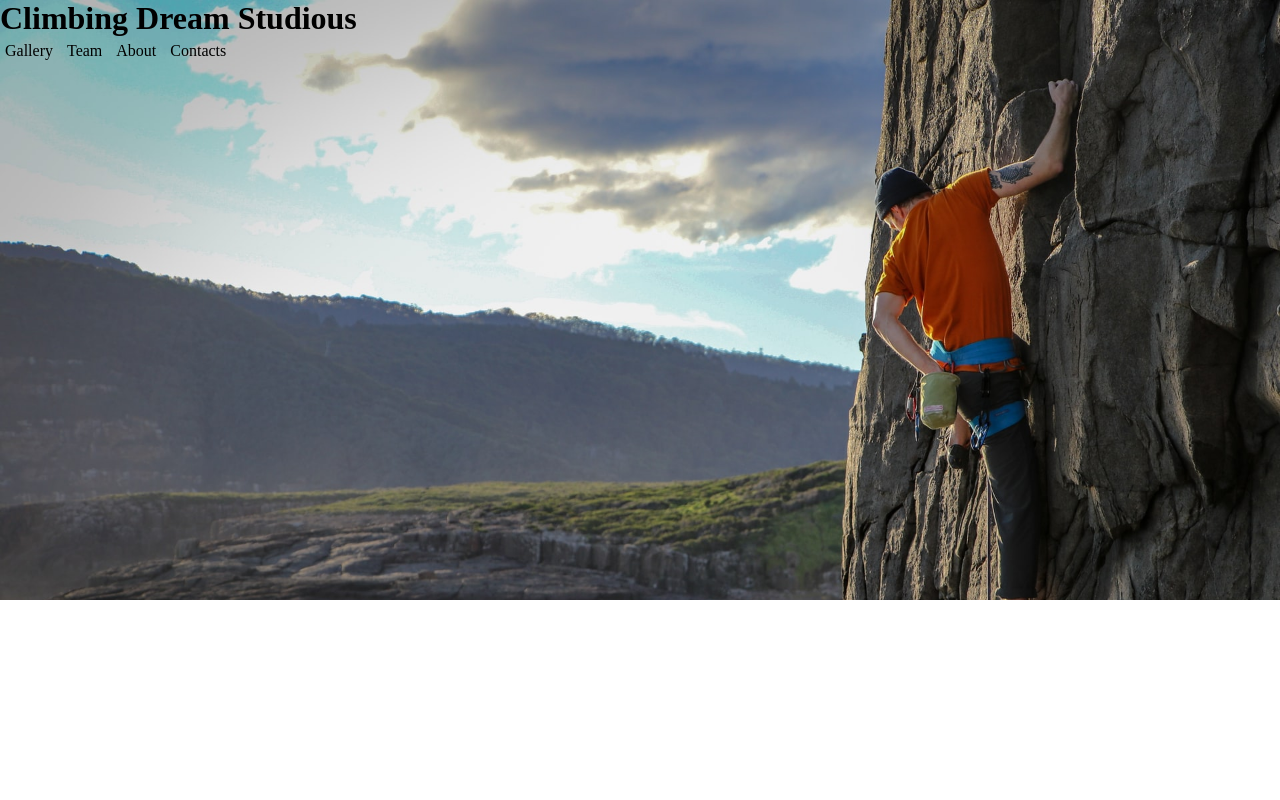
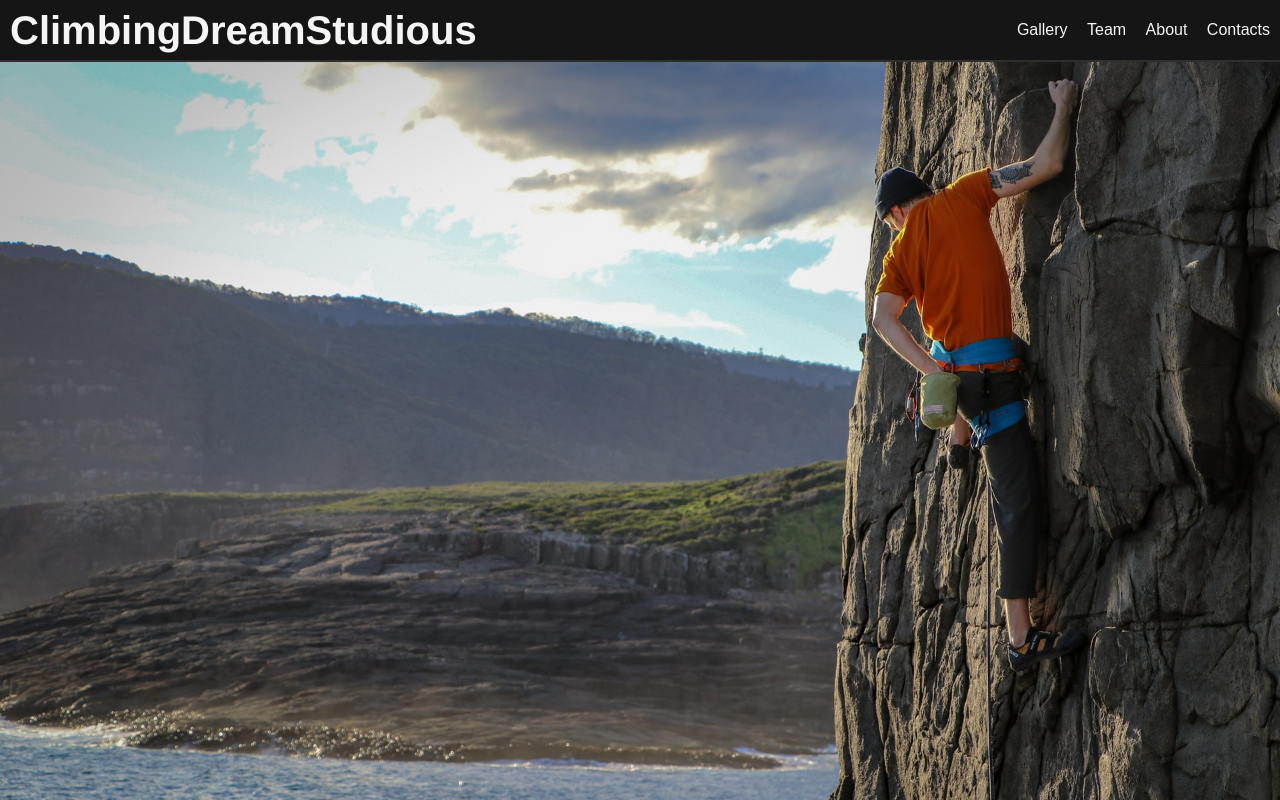
Before and after one commit to CashFreak/CashFreak.github.io, a plain HTML site: page index.html in a window 1280 px wide. Drawn offline with Linux system fonts and the light colour scheme.

Commit message:
header and nav changes
added new header, changed the nav bar, added a few more divs, also added background img 1 for the top side, some css styles for the nav menu and logo, new fonts

```diff
--- a/CSS/style.css
+++ b/CSS/style.css
@@ -3,17 +3,47 @@
     padding: 0px;
 }
 
+body {
+    font-family: sans-serif;
+}
+
 .topContainer {
     background-image: url("background1.jpg");
     background-repeat: no-repeat;
-    height: 600px;
+    height: 800px;
     background-size: cover;
 }
 
-header {
-    position: fixed;
+.wrapper {
+   width: 100%;
+   background-color: rgb(22, 21, 21);
+   position: fixed;
+   border-bottom: solid 2px rgb(46, 46, 46);
+   opacity: 0,2;
 }
-nav ul li {
-    display: inline-flex;
-    margin: 5 5 5 5;
+
+.logo {
+    width: 30%;
+    float: left;
+    line-height: 60px;
+    font-family: 'Franklin Gothic Medium', 'Arial Narrow', Arial, sans-serif;
+    margin-left: 10px;
 }
+
+.logo a {
+    text-decoration: none;
+    font-size: 20px;
+    color: whitesmoke;
+
+}
+
+nav {
+    text-align: right;
+    line-height: 60px;
+}
+
+nav a {
+    margin: 5 10 5 5;
+    text-decoration: none;
+    color: whitesmoke;
+}
--- a/index.html
+++ b/index.html
@@ -7,20 +7,21 @@
 </head>
 <body>
     <header>
-        <h1>Climbing Dream Studious</h1>
-        <nav>
-            <ul>
-                <li>Gallery</li>
-                <li>Team</li>
-                <li>About</li>
-                <li>Contacts</li>
-            </ul>
-        </nav>
+        <div class="wrapper">
+            <div class="logo">
+                <a href="#"><h1>ClimbingDreamStudious</h1></a>
+            </div>
+            <nav>
+                <a href="#">Gallery</a>
+                <a href="#">Team</a>
+                <a href="#">About</a>
+                <a href="#">Contacts</a>
+            </nav>
+        </div>
     </header>
     <main>
-        <div class="topContainer">
-
-        </div>
+        <div class="topContainer"></div>
+        <h2></h2>
     </main>
     <footer>
 
```
Also changed, not shown: 1 other file.
